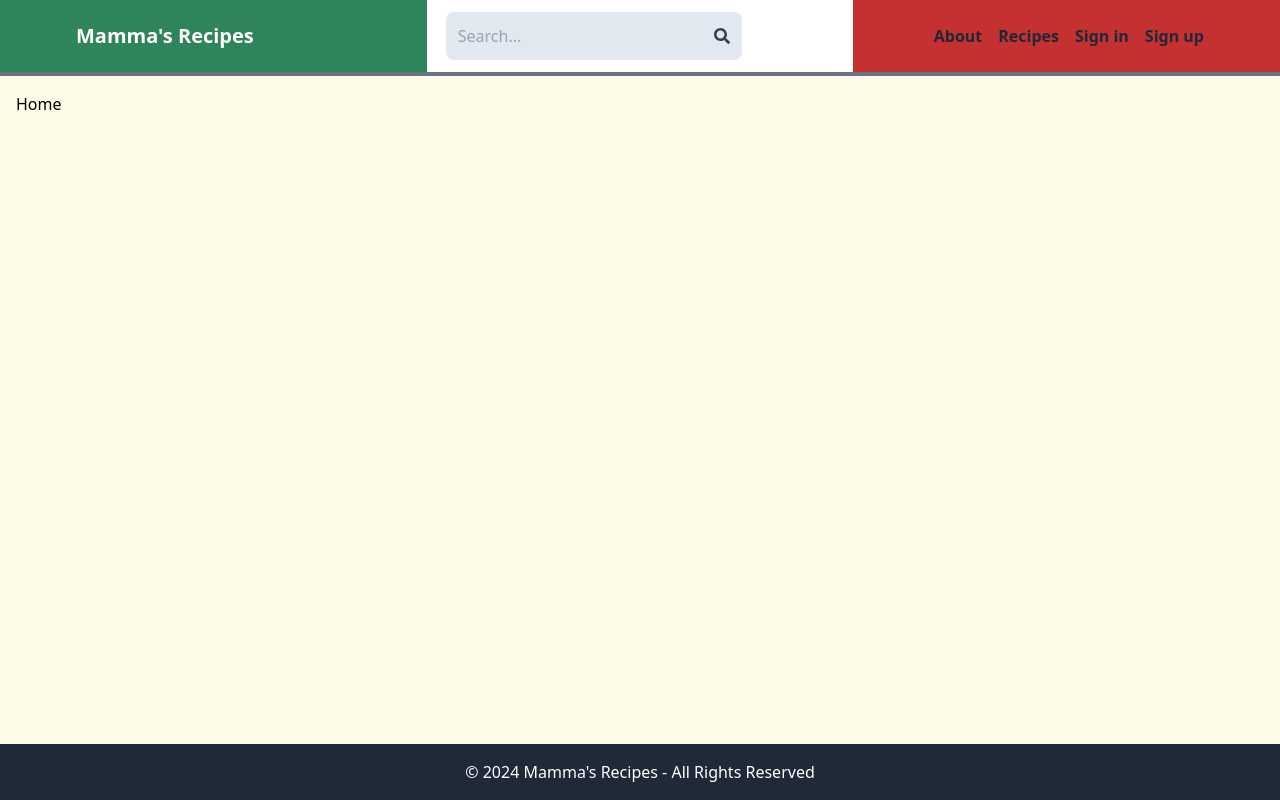
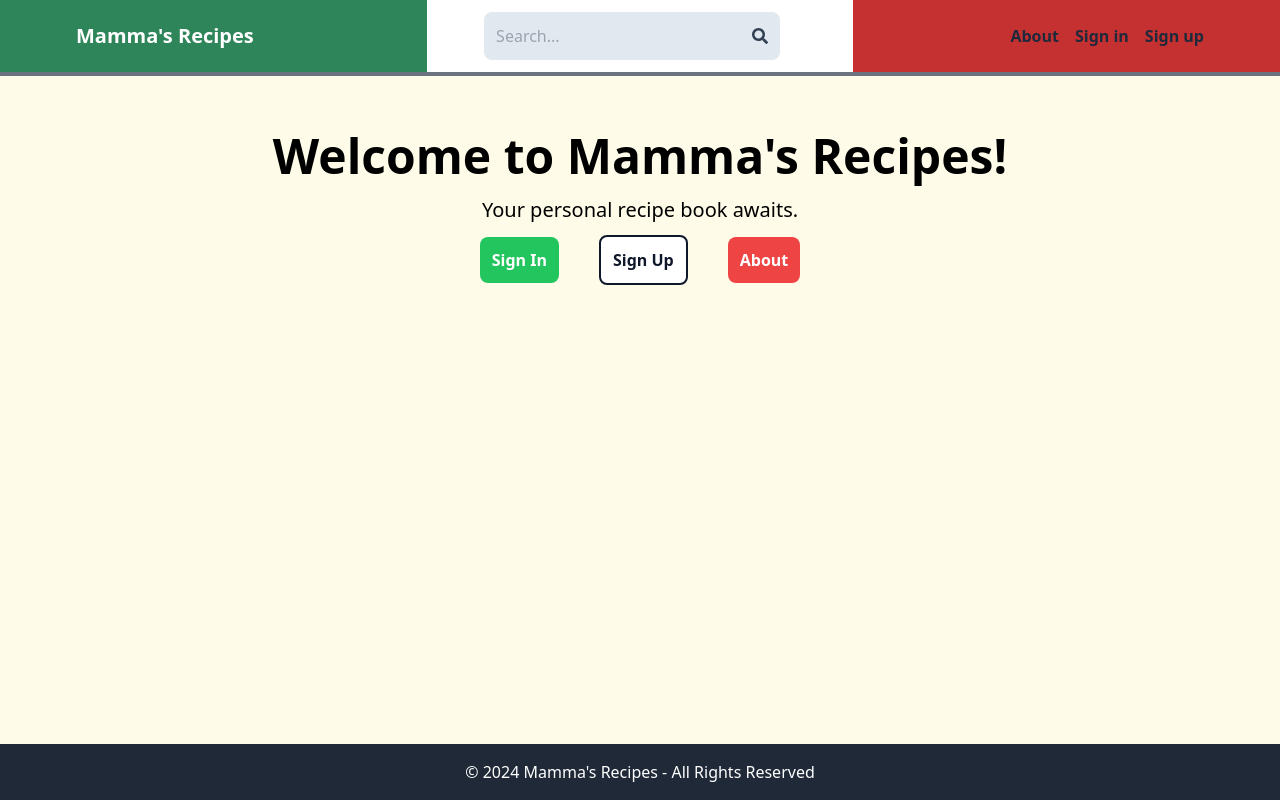
Before and after one commit to AlexMcBex/Mammas-Recipes, a React (Create React App) app in the folder mammas-recipes-client/: page / in a window 1280 px wide. Built offline with nearby package versions, Linux system fonts and the light colour scheme.

Commit message:
made home and about pages

```diff
--- a/mammas-recipes-client/src/components/Header.jsx
+++ b/mammas-recipes-client/src/components/Header.jsx
@@ -34,12 +34,12 @@ export default function Header({isLoggedIn, setIsLoggedIn}) {
           <Link to={'/about'}>
             <li className='hidden sm:inline text-slate-800 hover:text-yellow-300 font-bold'>About</li>
           </Link>
+          {isLoggedIn ? (
+            <>
+            <li className='hidden sm:inline text-slate-700  font-bold'>Hi, <i>{jwtDecode(localStorage.getItem('token')).username}</i></li>
           <Link to={'/recipes'}>
             <li className='hidden sm:inline text-slate-800 hover:text-yellow-300 font-bold'>Recipes</li>
           </Link>
-          {isLoggedIn ? (
-            <>
-            <li className='hidden sm:inline text-slate-700  font-bold'>Hi, <i>{jwtDecode(localStorage.getItem('token')).username}</i></li>
             <Link to={'/sign-in'}>
             <li className='sm:inline text-slate-800 hover:text-yellow-300 font-bold' onClick={handleSignOut}>Sign out</li>
             </Link>
--- a/mammas-recipes-client/src/pages/About.jsx
+++ b/mammas-recipes-client/src/pages/About.jsx
@@ -1,7 +1,18 @@
-import React from 'react'
+import React from 'react';
 
 export default function About() {
   return (
-    <div>About</div>
-  )
+    <div className="text-center p-10">
+      <h1 className="text-3xl font-bold mb-4">About Mamma's Recipes</h1>
+      <p className="text-xl mb-6">
+        Mamma's Recipes is your personal recipe book where you can create, manage, and browse through recipes.
+        Our platform aims to make recipe management easy and accessible.
+      </p>
+      <p className="text-xl mb-6">
+        <a href="https://github.com/AlexMcBex" className="text-blue-500 underline">
+          Check out my GitHub
+        </a>
+      </p>
+    </div>
+  );
 }
--- a/mammas-recipes-client/src/pages/Home.jsx
+++ b/mammas-recipes-client/src/pages/Home.jsx
@@ -1,7 +1,29 @@
 import React from 'react'
+import { Link } from 'react-router-dom'
 
 export default function Home() {
+  // Check if the user is authenticated (you'll need to implement this)
+  const isLoggedIn = Boolean(localStorage.getItem('token'))
+
   return (
-    <div>Home</div>
+    <div className="text-center p-10">
+      <h1 className="text-5xl font-bold mb-4">Welcome to Mamma's Recipes!</h1>
+      <p className="text-xl mb-6">Your personal recipe book awaits.</p>
+      {isLoggedIn ? (
+        <>
+    <Link className="bg-green-500 text-white p-3 rounded-lg m-3 font-bold" to="/recipes">My Recipes</Link>
+    <Link className="bg-white text-slate=900 p-3 rounded-lg m-3 font-bold border-2 border-slate-900" to="/recipes/new">New Recipe</Link>
+    <Link className="bg-red-500 text-white p-3 rounded-lg m-3 font-bold" to="/about">About</Link>
+        </>
+      ) : (
+        <div>
+
+    <Link className="bg-green-500 text-white p-3 rounded-lg m-5 font-bold" to="/sign-in">Sign In</Link>
+    <Link className="bg-white text-slate-900 p-3 rounded-lg m-5 font-bold border-2 border-slate-900" to="/sign-up">Sign Up</Link>
+
+    <Link className="bg-red-500 text-white p-3 rounded-lg m-5 font-bold" to="/about">About</Link>
+        </div>
+      )}
+    </div>
   )
 }
--- a/mammas-recipes-client/src/pages/recipes/RecipesIndex.jsx
+++ b/mammas-recipes-client/src/pages/recipes/RecipesIndex.jsx
@@ -21,6 +21,7 @@ export default function RecipesIndex() {
   }, [])
 
 
+
   const getBgColor = (difficulty) => {
     switch (difficulty) {
       case 'Easy':
@@ -32,6 +33,16 @@ export default function RecipesIndex() {
       default:
         return 'bg-gray-100'
     }
+  }
+
+  if(localStorage.getItem('token') === null) {
+    return (
+      <div className="p-5">
+        <h1 className="text-3xl font-bold mb-5"> My Recipes</h1>
+        <p>Please
+        <Link className="bg-blue-500 text-white p-3 rounded-lg m-1 font-bold" to="/sign-in">Sign In</Link> to view your recipes</p>
+      </div>
+    )
   }
 
   return (
```
